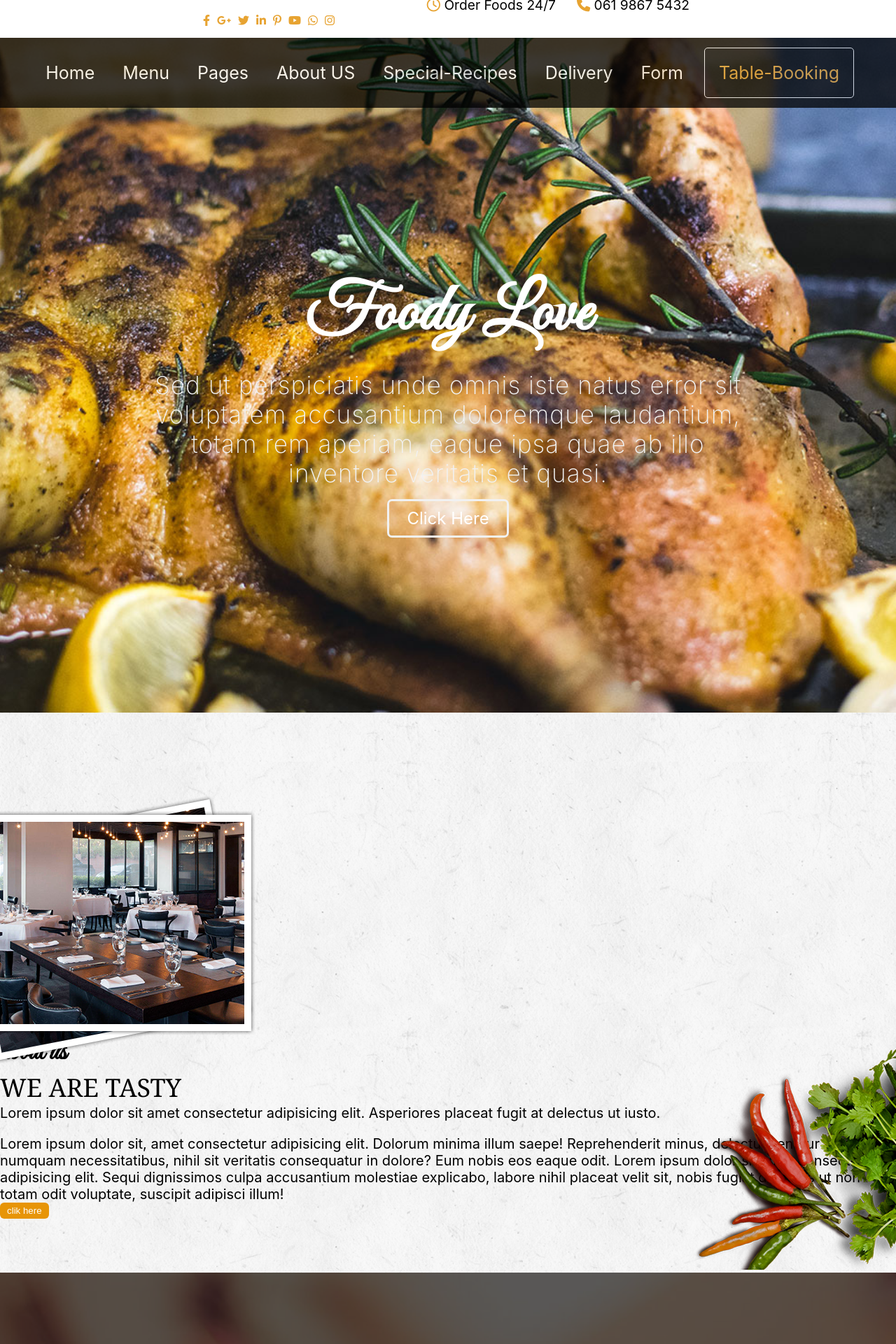
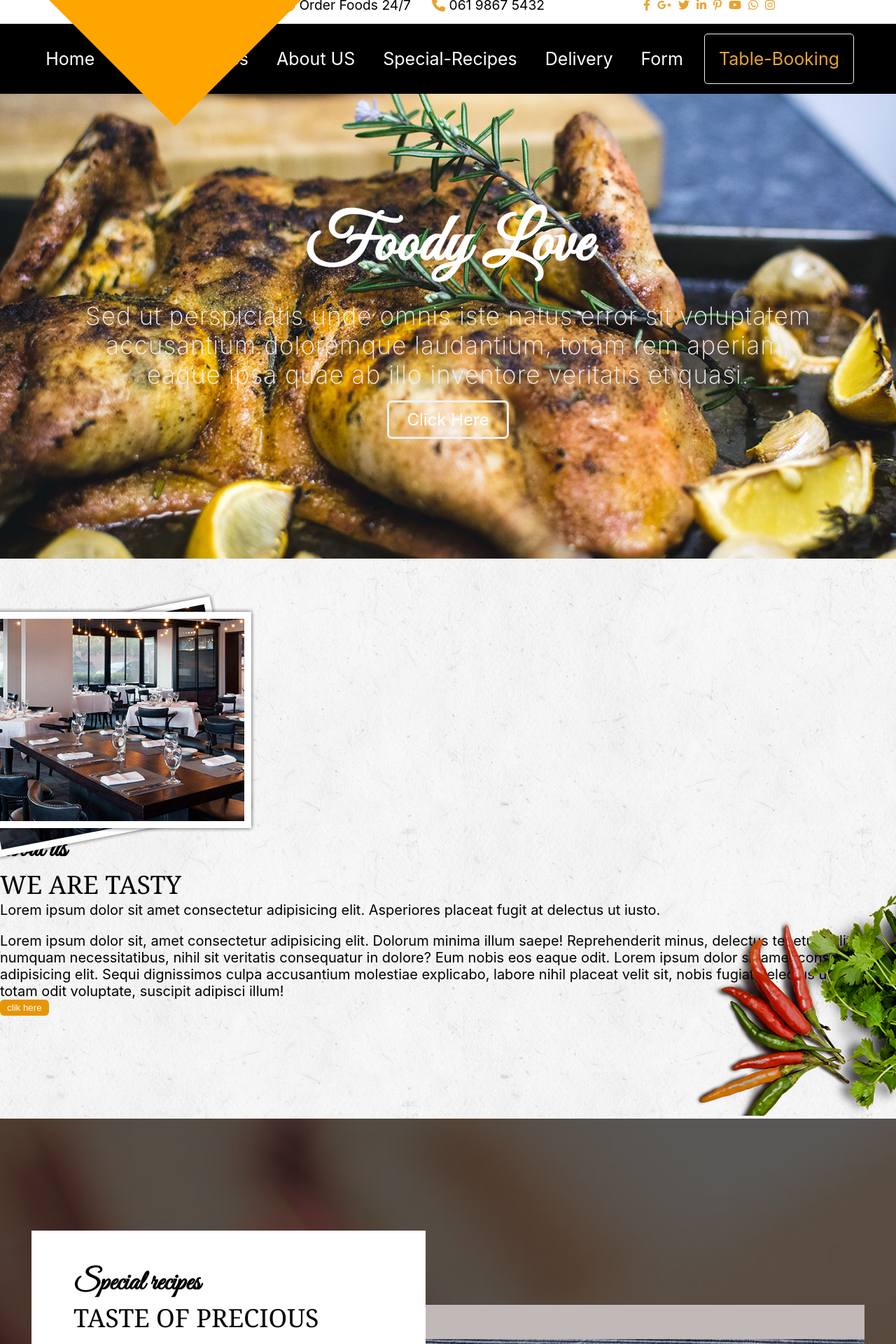
Before and after one commit to Abdelrahman339/ITI-Project, a React (Create React App) app in the folder React_project/iti_project/: page / in a window 1280 px wide. Shown: the part 20-1940 px from the top of the page at 70% size. Built offline with nearby package versions, Linux system fonts and the light colour scheme.

Commit message:
edited in react

```diff
--- a/React_project/iti_project/src/App.css
+++ b/React_project/iti_project/src/App.css
@@ -82,7 +82,7 @@ p {
 /* yassmen sections */
 /* Start header css */
 
-/* .social-media-icons:before {
+.social-media-icons:before {
   content: "";
   position: absolute;
   top: 0;
@@ -91,7 +91,7 @@ p {
   border: 200px solid black;
   border-color: orange transparent transparent transparent;
   z-index: 999;
-} */
+}
 
 .before {
   background-color: white;
@@ -104,7 +104,6 @@ p {
 }
 
 .social-media-icons {
-  background-color: white;
   padding-right: 100px;
 
 }
@@ -155,7 +154,7 @@ p {
   min-height: 100px;
   justify-content: flex-end;
   background-color: black;
-  opacity: 75%;
+
   padding-right: 50px;
 
 }
@@ -363,13 +362,13 @@ section {
   justify-content: center;
 }
 
-.section1 .contanier .Photos1 .forward-img{
+.section1 .contanier .Photos1 .forward-img {
   position: relative;
   z-index: 2;
   justify-items: center;
 }
 
-.section1 .contanier .Photos1 .backward-img{
+.section1 .contanier .Photos1 .backward-img {
   position: absolute;
   top: -22px;
   left: -70px;
--- a/React_project/iti_project/src/App.js
+++ b/React_project/iti_project/src/App.js
@@ -13,56 +13,19 @@ import './App.css'
 function App() {
   return (
     <>
-      <div class="banner">
-        <div class="contanier">
-          <header>
-            <div className="before">
+      <div className="App">
         <Before />
-            </div>
-            <div className="navbar" id="Home">
         <Navbar />
-            </div>
-          </header>
-          <section>
-            <div class="content3" id="Home">
-              <div class="cont">
         <HomePage />
-              </div>
-            </div>
-          </section>
-        </div>
-      </div>
-      <div className="App">
-        <div className="section1">
-          <div className="container">
-            <div className="Photos1">
-            </div>
-            <div className="about-us">
         <About_us />
-              <div className="button">
-                <Button />
-              </div>
-            </div>
-              <div className="Photos2">
-              <Photos2 />
-              </div>
-          </div>
-        </div>
-
         <div className="section2">
           <div className="contanier">
             <div className="special-recipes">
               <Special_recipes />
-              <div className="button">
               <Button />
             </div>
-            </div>
-            <div className="photos3">
             <Photos3 />
-            </div>
-            <div className="photos4">
             <Photos4 />
-            </div>
           </div>
         </div>
       </div>
--- a/React_project/iti_project/src/components/Abdelrahman_components/About_us.js
+++ b/React_project/iti_project/src/components/Abdelrahman_components/About_us.js
@@ -9,7 +9,7 @@ function About_us() {
                     <img className='forward-img' src={require('./images/about-us/about us 1.png')} alt='' />
                     <img className='backward-img' src={require('./images/about-us/about us 2.png')} alt='' />
                 </div>
-                <div className="About_us">
+                <div className="about_us">
                     <div className="heading">
                         <h1>about us</h1>
                         <h3>WE ARE TASTY</h3>
@@ -27,6 +27,9 @@ function About_us() {
                     <div className="button">
                         <button>clik here</button>
                     </div>
+                    <div className="Photos2">
+            <img src={ require('./images/about-us/about us 3.png')} />
+        </div>
                 </div>
             </div>
         </div>
--- a/React_project/iti_project/src/components/Abdelrahman_components/Special_recipes.js
+++ b/React_project/iti_project/src/components/Abdelrahman_components/Special_recipes.js
@@ -1,6 +1,8 @@
 import React from "react";
 function Special_recipes() {
     return (
+        <div class="contanier">
+
             <div className="Special_recipes" id="Special-Recipes">
                 <div className="heading">
                     <h1>Special recipes</h1>
@@ -18,6 +20,8 @@ function Special_recipes() {
                         ipsum dolor sit amet consectetur adipisicing elit. Tempore amet expedita nemo, consequatur earum
                     </p>
                 </div>
+
+            </div>
         </div>
     );
 }
--- a/React_project/iti_project/src/components/yassmen component/before.js
+++ b/React_project/iti_project/src/components/yassmen component/before.js
@@ -1,9 +1,10 @@
 import React from "react";
 
 
-function Before(){
-    return(
+function Before() {
+    return (
         <div>
+            <div class="before">
                 <div className="social-media">
                     <a href="#"><i class="fa-regular fa-clock"></i> Order Foods 24/7 </a>
                     <a href="#"><i class="fa-solid fa-phone"></i> 061 9867 5432</a>
@@ -19,6 +20,8 @@ function Before(){
                     <a href="#instagram"><i class="fa-brands fa-instagram"></i></a>
                 </div>
             </div>
-);}
+        </div>
+    );
+}
 
-export  default Before
+export default Before
--- a/React_project/iti_project/src/components/yassmen component/homePage.js
+++ b/React_project/iti_project/src/components/yassmen component/homePage.js
@@ -3,6 +3,8 @@ import React from 'react';
 function HomePage() {
 
     return (
+        <div class="banner">
+        <div class="contanier">
         <section>
             <div class="content3" id="Home">
                 <div class="cont">
@@ -18,6 +20,8 @@ function HomePage() {
                 </div>
             </div>
         </section>
+        </div>
+        </div>
     )
 }
 
--- a/React_project/iti_project/src/components/yassmen component/navbar.js
+++ b/React_project/iti_project/src/components/yassmen component/navbar.js
@@ -1,7 +1,10 @@
 import React from "react";
 
 function Navbar() {
-    return(
+    return (
+        <div>
+
+            <div class="navbar" id="Home">
                 <ul>
                     <li><a href="#Home">Home</a></li>
                     <li><a href="#Menu">Menu</a></li>
@@ -12,6 +15,9 @@ function Navbar() {
                     <li><a href="#Form">Form</a></li>
                     <li><a class="Table-Booking" href="#Table-Booking">Table-Booking</a></li>
                 </ul>
+            </div>
+
+        </div>
     )
 }
 
```
Also changed, not shown: 1 other file (tests, documents, lock files or other folders). Lines whose indentation alone changed are shown as unchanged.
